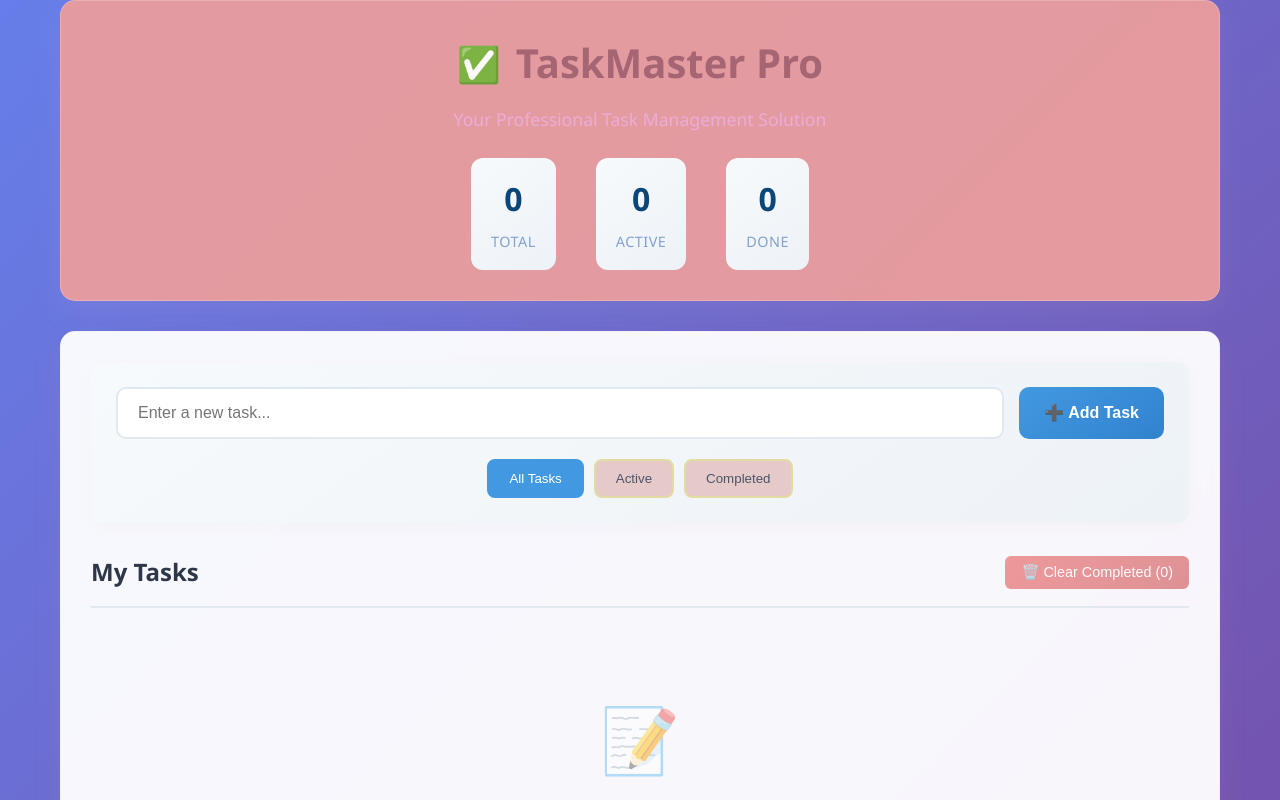
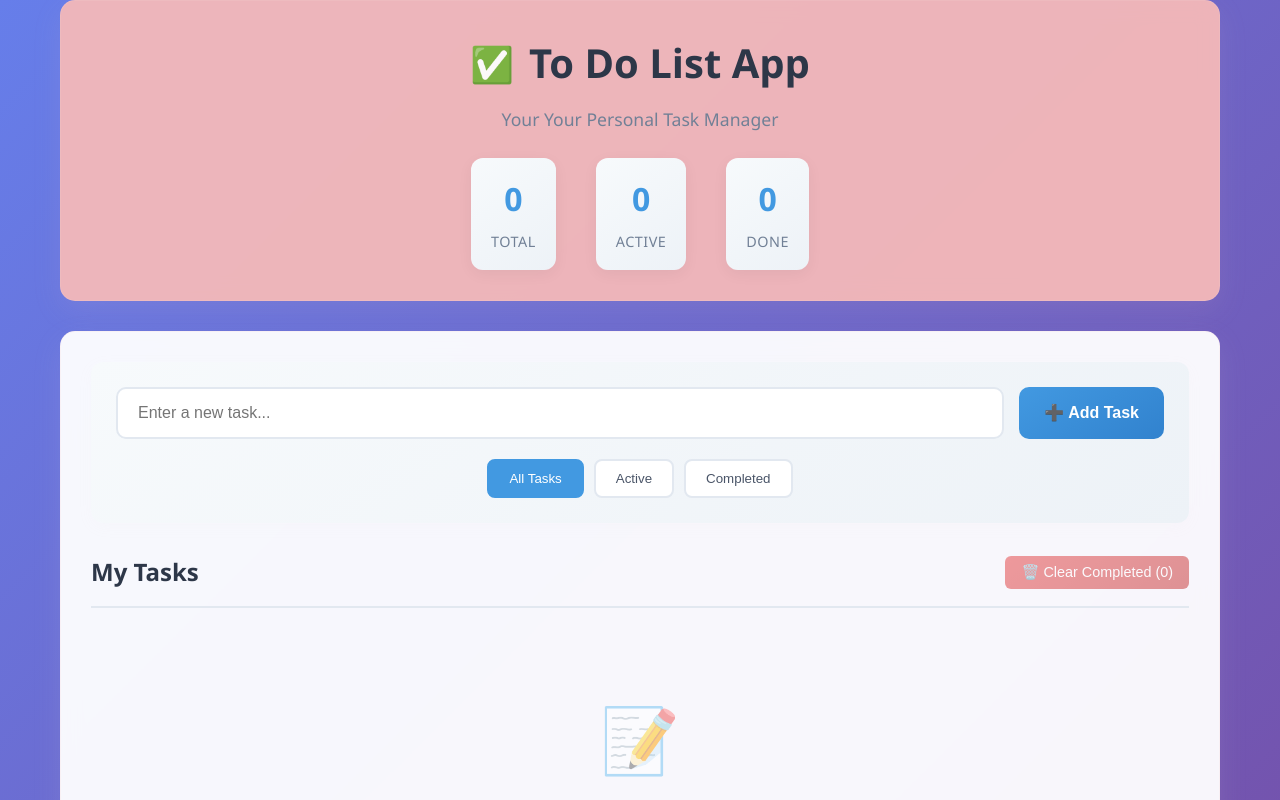
Before and after one commit to ritaajjj/To-Do-List-, a plain HTML site: page index.html in a window 1280 px wide. Shown: the top 800 px of the page. Drawn offline with Linux system fonts and the light colour scheme.

Commit message:
Updated colors to pink peach theme

```diff
--- a/header/header.css
+++ b/header/header.css
@@ -1,13 +1,13 @@
-/* Header Component Styles - header/header.css */
+
 
 .header-container {
-    background: rgba(234, 157, 157, 0.95);
+    background: rgba(245, 185, 185, 0.95);
     backdrop-filter: blur(10px);
     border-radius: 15px;
     padding: 30px;
     margin-bottom: 30px;
-    box-shadow: 0 10px 30px rgba(234, 192, 192, 0.1);
-    border: 1px solid rgba(255, 255, 255, 0.2);
+    box-shadow: 0 10px 30px rgba(237, 199, 199, 0.1);
+    border: 1px solid rgba(238, 209, 209, 0.2);
 }
 
 .header-content {
@@ -18,7 +18,7 @@
 .app-title {
     font-size: 2.5rem;
     font-weight: 700;
-    color: #a56572;
+    color: #2d3748;
     margin-bottom: 10px;
     display: flex;
     align-items: center;
@@ -45,7 +45,7 @@
 
 .app-subtitle {
     font-size: 1.1rem;
-    color: #ecacd9;
+    color: #718096;
     font-weight: 400;
 }
 
@@ -61,27 +61,27 @@
     padding: 15px 20px;
     background: linear-gradient(145deg, #f7fafc, #edf2f7);
     border-radius: 12px;
-    box-shadow: 0 4px 15px rgba(228, 218, 218, 0.05);
+    box-shadow: 0 4px 15px rgba(0, 0, 0, 0.05);
     transition: all 0.3s ease;
     min-width: 80px;
 }
 
 .stat-item:hover {
     transform: translateY(-5px);
-    box-shadow: 0 8px 25px rgba(179, 163, 163, 0.1);
+    box-shadow: 0 8px 25px rgba(0, 0, 0, 0.1);
 }
 
 .stat-number {
     display: block;
     font-size: 2rem;
     font-weight: 700;
-    color: #0a4678;
+    color: #4299e1;
     margin-bottom: 5px;
 }
 
 .stat-label {
     font-size: 0.9rem;
-    color: #83a1cf;
+    color: #718096;
     font-weight: 500;
     text-transform: uppercase;
     letter-spacing: 0.5px;
--- a/header/header.js
+++ b/header/header.js
@@ -11,9 +11,9 @@ function loadHeader() {
             <div class="header-content">
                 <h1 class="app-title">
                     <span class="title-icon">✅</span>
-                    TaskMaster Pro
+                      To Do List App
                 </h1>
-                <p class="app-subtitle">Your Professional Task Management Solution</p>
+                <p class="app-subtitle">Your Your Personal Task Manager</p>
             </div>
             <div class="header-stats">
                 <div class="stat-item">
--- a/home/home.css
+++ b/home/home.css
@@ -6,17 +6,17 @@
     border-radius: 15px;
     padding: 30px;
     margin-bottom: 30px;
-    box-shadow: 0 10px 30px rgba(245, 155, 155, 0.1);
-    border: 1px solid rgba(229, 211, 211, 0.2);
+    box-shadow: 0 10px 30px rgba(236, 213, 213, 0.1);
+    border: 1px solid rgba(247, 209, 209, 0.2);
 }
 
-
+/* Task Input Section */
 .task-input-section {
     margin-bottom: 30px;
     padding: 25px;
     background: linear-gradient(145deg, #f7fafc, #edf2f7);
     border-radius: 12px;
-    box-shadow: 0 4px 15px rgba(185, 141, 141, 0.05);
+    box-shadow: 0 4px 15px rgba(235, 217, 217, 0.05);
 }
 
 .input-group {
@@ -37,8 +37,8 @@
 
 .task-input:focus {
     outline: none;
-    border-color: #4299e1;
-    box-shadow: 0 0 0 3px rgba(145, 177, 203, 0.1);
+    border-color: #f5dc87;
+    box-shadow: 0 0 0 3px rgba(240, 208, 149, 0.1);
 }
 
 .add-btn {
@@ -73,8 +73,8 @@
 
 .filter-btn {
     padding: 10px 20px;
-    border: 2px solid #e3dca2;
-    background: rgb(230, 202, 202);
+    border: 2px solid #e2e8f0;
+    background: white;
     color: #4a5568;
     border-radius: 8px;
     cursor: pointer;
@@ -83,7 +83,7 @@
 }
 
 .filter-btn:hover {
-    border-color: #4299e1;
+    border-color: #9f6b82;
     color: #4299e1;
 }
 
```
Also changed, not shown: header/header.html (+6 -3 lines).
